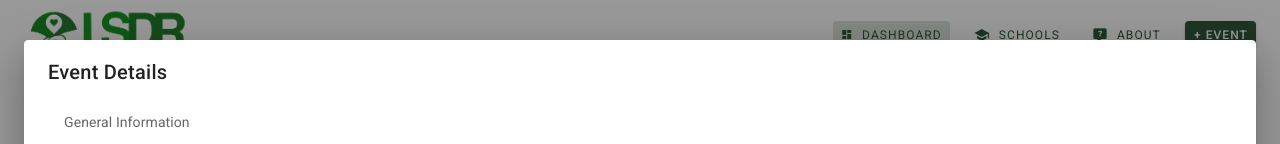
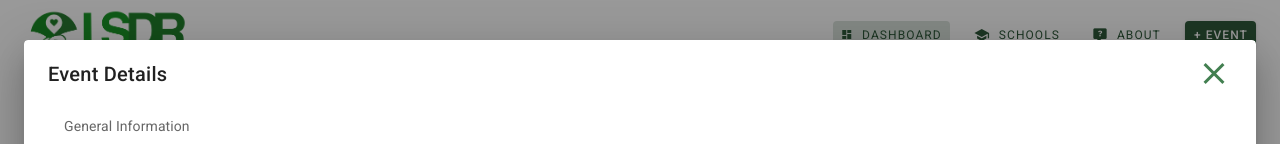
Before and after one commit to danjohnvelasco/Disaster-Relief-Monitoring-System, a Vue app: page /#/ in a window 1280 px wide. Both pictures are taken after a click on the button "+ EVENT". Shown: the top 144 px of the page. Built offline with nearby package versions, Linux system fonts and the light colour scheme; no server answers; the database is empty.

Commit message:
added close button icon on upper right

```diff
--- a/src/components/EventForm.vue
+++ b/src/components/EventForm.vue
@@ -3,6 +3,10 @@
       <v-alert type="success" v-if="form_status === 'success'">Submit successful! Reloading page...</v-alert>
       <v-card-title>
         Event Details
+        <v-spacer></v-spacer>
+        <v-btn icon color="#427f50" @click="closeForm" :disabled="form_status !== 'fillup'">
+              <v-icon large>mdi-close</v-icon>
+        </v-btn>
         <v-progress-linear
           v-if="form_status === 'submitting'"
           :height='6'
@@ -11,7 +15,6 @@
           color="green"
         ></v-progress-linear>
       </v-card-title>
-
       <v-card-text>
         <v-form ref="form">
           <!--Required data fields starts here-->
```
